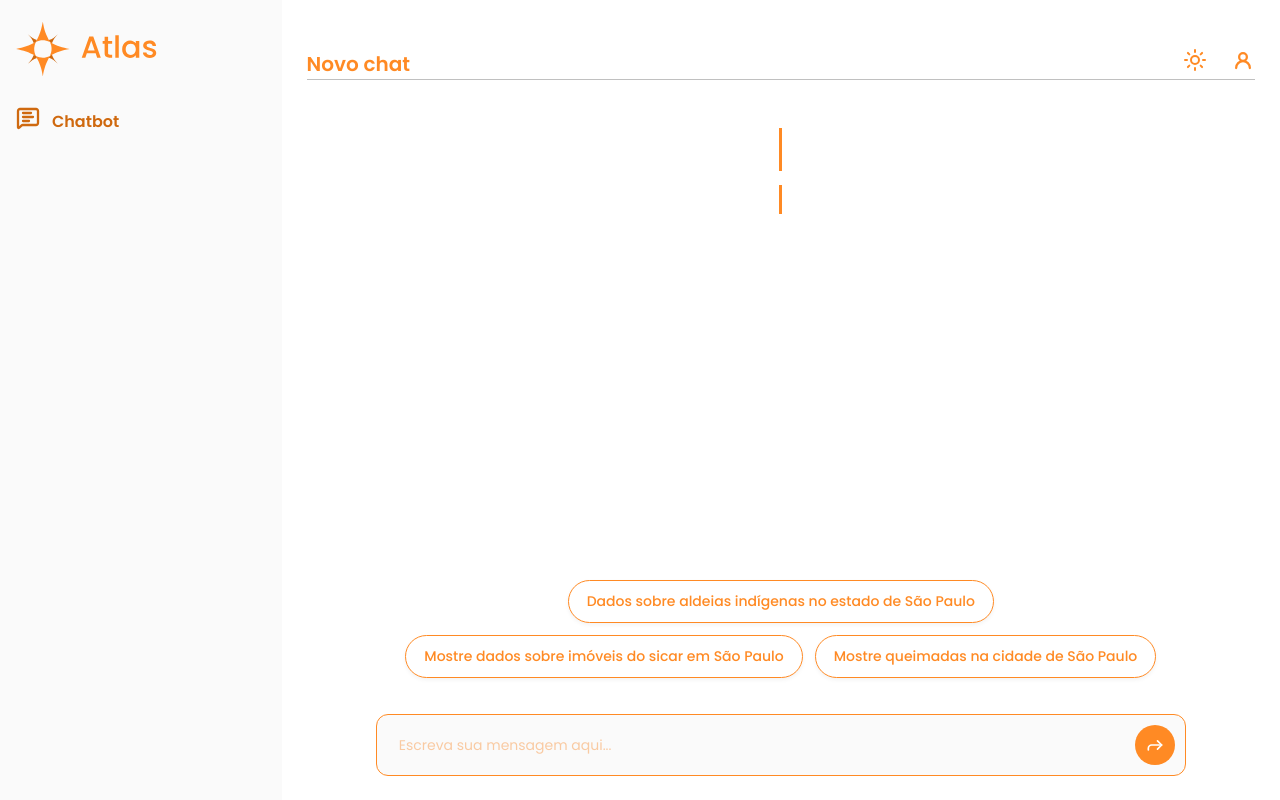
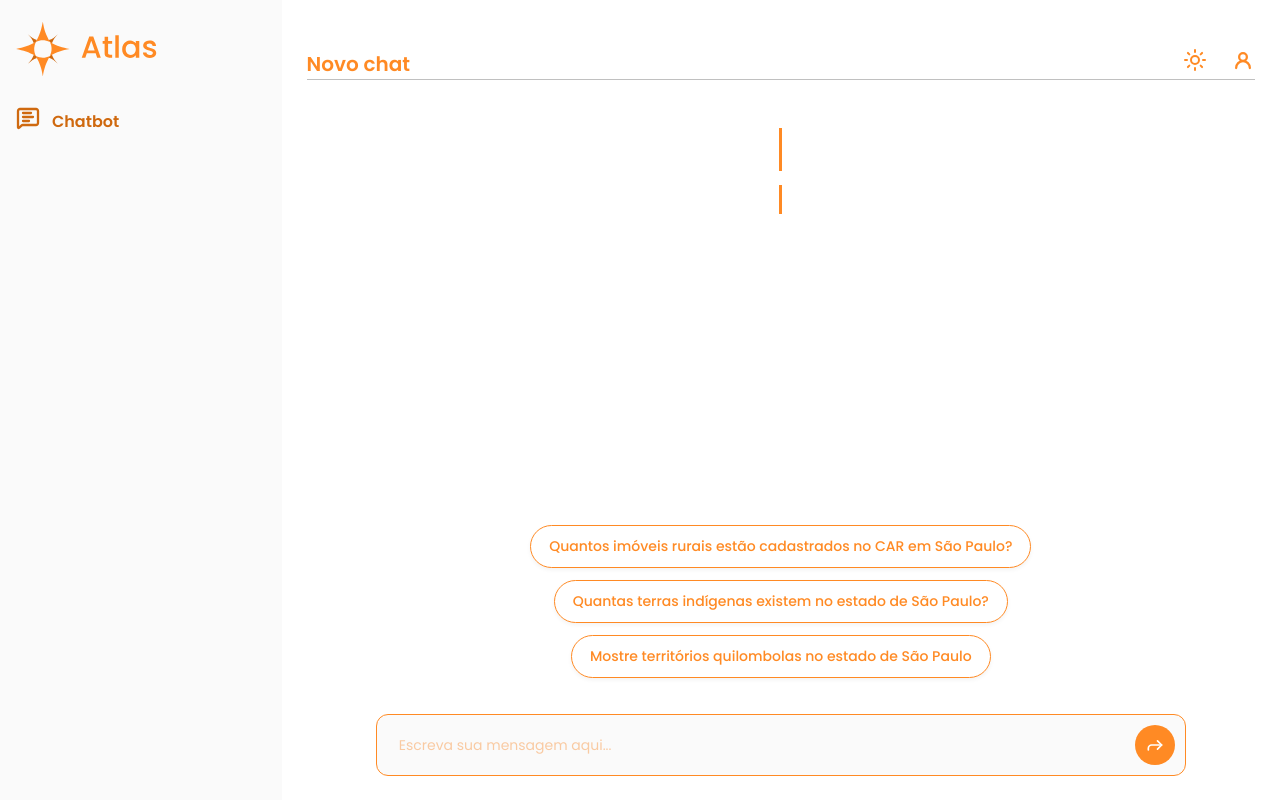
Before and after one commit to Code-Nine-FTC/Interface-2026-1, a React (Vite) app: page /chatbot in a window 1280 px wide. Built offline with nearby package versions, Linux system fonts and the light colour scheme.

Commit message:
fix: 268 rnf 12 correção de sujestão para iniciar o chat

```diff
--- a/src/components/ui/RecommendedQuestions/RecommendedQuestions.tsx
+++ b/src/components/ui/RecommendedQuestions/RecommendedQuestions.tsx
@@ -2,13 +2,27 @@ import { useState, useEffect } from "react";
 import styles from "./RecommendedQuestions.module.css";
 
 const PERGUNTAS_PADRAO = [
-    "Dados sobre aldeias indígenas no estado de São Paulo",
-    "Mostre queimadas na cidade de São Paulo",
-    "Mostre dados sobre imóveis do sicar",
-    "Mostre dados sobre imóveis do sicar em São Paulo",
-    "Mostre dados sobre imóveis do sicar em São Paulo com área maior que 1000m²",
-    "Mostre dados sobre imóveis do sicar em São Paulo com área maior que 1000m² e valor menor que R$500.000",
-];
+    // Queimadas e desmatamento
+    "Quantos focos de queimada foram registrados no estado de São Paulo em 2024?",
+    "Mostre alertas de desmatamento no município de São Paulo",
+
+    // Territórios e conservação
+    "Quantas terras indígenas existem no estado de São Paulo?",
+    "Quantas unidades de conservação há em São Paulo?",
+    "Mostre territórios quilombolas no estado de São Paulo",
+
+    // CAR / imóveis rurais
+    "Quantos imóveis rurais estão cadastrados no CAR em São Paulo?",
+    "Mostre imóveis rurais cadastrados no CAR no município de Campinas",
+
+    // Relações (mapa + listagens)
+    "Quais imóveis rurais tiveram focos de queimada em São Paulo?",
+    "Imóveis rurais com sobreposição em terras indígenas em São Paulo",
+
+    // Consultas por imóvel (quando o usuário tiver um CAR)
+    "Quantos focos de queimada há na propriedade com código CAR SP-3550308-ABC12345678901234567890123456789012?",
+    "Quais passivos ambientais existem no imóvel rural com código CAR SP-3550308-ABC12345678901234567890123456789012?",
+  ];
 
 interface RecommendedQuestionsProps {
     onSelect: (pergunta: string) => void;
```
